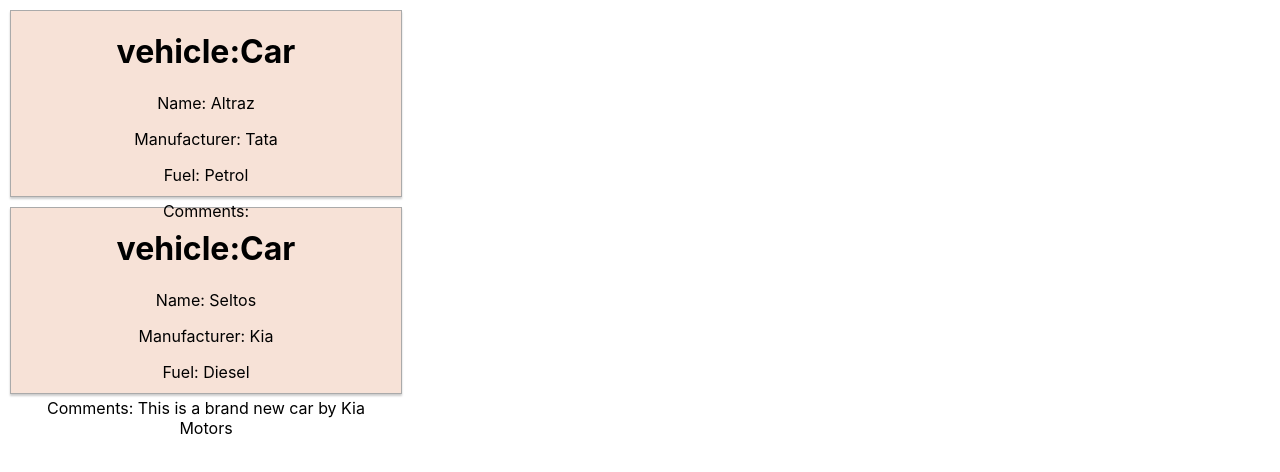
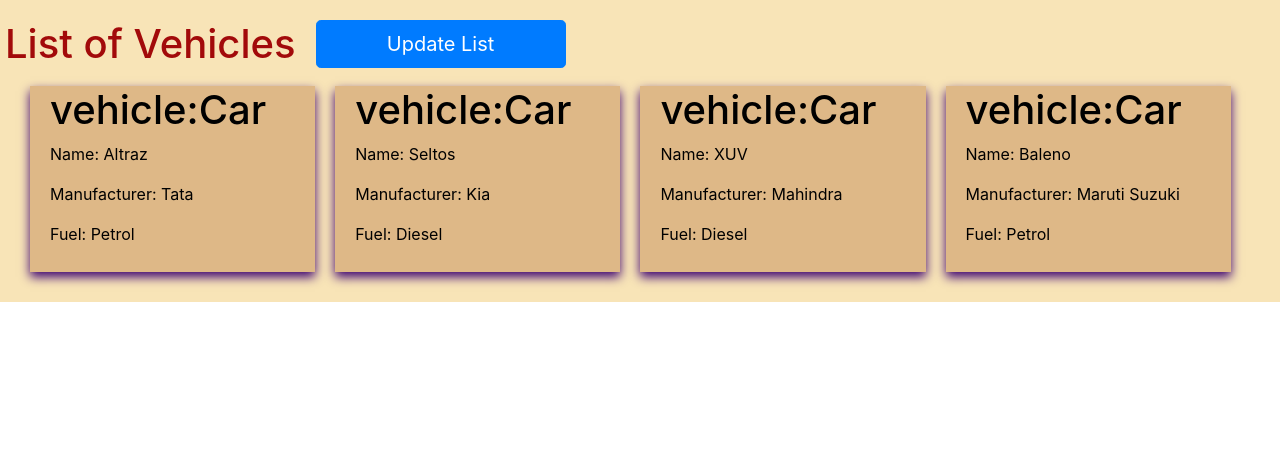
Before and after one commit to ReshmaSabale/ReactCode, a React (Create React App) app: page / in a window 1280 px wide. Shown: the top 472 px of the page. Built offline with nearby package versions, Linux system fonts and the light colour scheme.

Commit message:
Adding click handler

```diff
--- a/public/index.html
+++ b/public/index.html
@@ -11,7 +11,8 @@
     />
 
     <link rel="manifest" href="%PUBLIC_URL%/manifest.json" />
-
+    <link rel="stylesheet" href="https://maxcdn.bootstrapcdn.com/bootstrap/4.0.0/css/bootstrap.min.css"
+    integrity="sha384-Gn5384xqQ1aoWXA+058RXPxPg6fy4IWvTNh0E263XmFcJlSAwiGgFAW/dAiS6JXm" crossorigin="anonymous">
     <title>React App</title>
   </head>
   <body>
--- a/src/App.css
+++ b/src/App.css
@@ -1,5 +1,7 @@
 .App {
-  text-align: center;
+background-color: #f8e4b7;
+  color: #a20a0a;
+  padding: 20px;
 }
 
 .App-logo {
@@ -36,3 +38,12 @@
     transform: rotate(360deg);
   }
 }
+
+.buttonDiv{
+  text-align: right;
+  margin-left: 20px;
+}
+.buttonUpdate{
+  margin:0 20px 0 0;
+  width:250px;
+}
--- a/src/App.js
+++ b/src/App.js
@@ -1,15 +1,55 @@
 import './App.css';
 import Vehicle from './Vehicle/vehicle'
+import React, { useState } from 'react';
 
-function App() {
-  return (
-    <div className="App">
-      <Vehicle vehicleType='Car' Name='Altraz' Manufacturer='Tata' FuelType='Petrol' />
-      <Vehicle vehicleType='Car' Name='Seltos' Manufacturer='Kia' FuelType='Diesel'>
-        This is a brand new car by Kia Motors
-      </Vehicle>
-    </div>
-  );
+class App extends React.Component
+{
+    constructor(props){
+      super(props);
+
+      this.state={
+        vehicles:[
+          {vehicleType:"Car", Name:"Altraz", Manufacturer:"Tata", FuelType:"Petrol"},
+          {vehicleType:"Car", Name:"Seltos", Manufacturer:"Kia", FuelType:"Diesel"},
+          {vehicleType:"Car", Name:"XUV", Manufacturer:"Mahindra", FuelType:"Diesel"},
+          {vehicleType:"Car", Name:"Baleno", Manufacturer:"Maruti Suzuki", FuelType:"Petrol"},
+
+        ]
+      };
+    }
+
+     updateHandler=() =>{
+      const[vehicleState,setVehicleState]=useState({
+        vehicles:[
+          {vehicleType:"Car", Name:"Altraz", Manufacturer:"Tata", FuelType:"Petrol"},
+          {vehicleType:"Car", Name:"Seltos", Manufacturer:"Kia", FuelType:"Diesel"},
+          {vehicleType:"Car", Name:"XUV", Manufacturer:"Mahindra", FuelType:"Diesel"},
+          {vehicleType:"Car", Name:"Baleno", Manufacturer:"Maruti Suzuki", FuelType:"Petrol"},
+
+        ]
+      });
+    }
+
+    render(){
+      return(
+      <div className="App container-fluid">
+        <div className="row">
+          <h1>List of Vehicles </h1>
+          <div className="buttonDiv">
+          <button className="btn btn-primary btn-lg buttonUpdate" onClick={this.updateHandler}> Update List </button>
+
+        </div>
+        </div>
+        <div>
+          <Vehicle vehicleType={this.state.vehicles[0].vehicleType} Name={this.state.vehicles[0].Name} Manufacturer={this.state.vehicles[0].Manufacturer} FuelType={this.state.vehicles[0].FuelType} />
+          <Vehicle vehicleType={this.state.vehicles[1].vehicleType} Name={this.state.vehicles[1].Name} Manufacturer={this.state.vehicles[1].Manufacturer} FuelType={this.state.vehicles[1].FuelType} />
+          <Vehicle vehicleType={this.state.vehicles[2].vehicleType} Name={this.state.vehicles[2].Name} Manufacturer={this.state.vehicles[2].Manufacturer} FuelType={this.state.vehicles[2].FuelType} />
+          <Vehicle vehicleType={this.state.vehicles[3].vehicleType} Name={this.state.vehicles[3].Name} Manufacturer={this.state.vehicles[3].Manufacturer} FuelType={this.state.vehicles[3].FuelType} />
+
+        </div>
+      </div>
+      )
+    }
 }
 
 export default App;
--- a/src/Vehicle/vehicle.css
+++ b/src/Vehicle/vehicle.css
@@ -1,13 +1,13 @@
-.car
+.vehicle
 {
-    display-inline : block;
+    display:inline-block;
     margin: 10px;
-    border: 1px solid #aaaaaa;
-    box-shadow:0 2px 2px #cccccc;
+    box-shadow:0 5px 10px rgb(60,2,114);
     padding: 0 20px 10px 20px;
-    height:175px;
-    background-color:#f7e2d7;
-    width:350px;
+    background-color: burlywood;
+    max-width:23%;
+    color:black;
+    text-align: left;
 
 
 }
--- a/src/Vehicle/vehicle.js
+++ b/src/Vehicle/vehicle.js
@@ -2,7 +2,7 @@
 
 const vehicle=props =>
 (
-    <div className='car'>
+    <div className="vehicle col-lg-3">
         <h1>
             vehicle:{props.vehicleType}
         </h1>
@@ -10,7 +10,7 @@
         <p> Name: {props.Name}</p>
         <p> Manufacturer: {props.Manufacturer}</p>
         <p> Fuel: {props.FuelType}</p>
-        <p> Comments: {props.children}</p>
+
     </div>
 );
 
```
